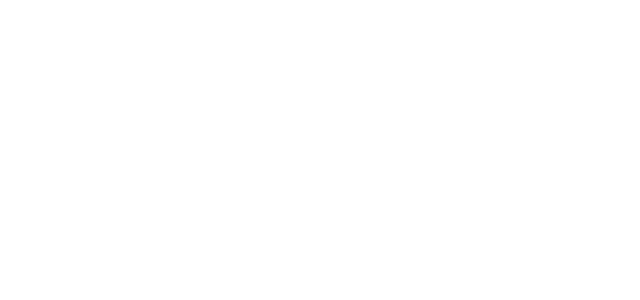
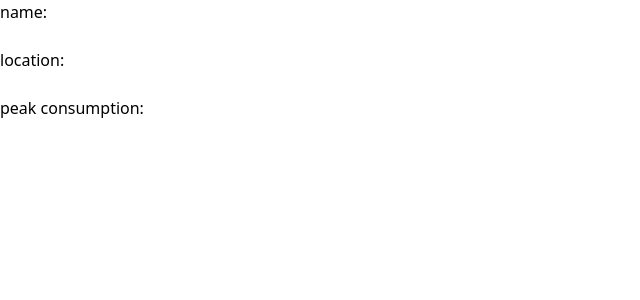
Before and after one commit to dennis1357qwq/CO2_Web-App, a React (Vite) app in the folder client/: page /newCenter in a window 1280 px wide. Before the commit this address had no page. Shown: the top 300 px of the page, without its empty margins (0-640 px from the left). Built offline with nearby package versions, Linux system fonts and the light colour scheme.

Commit message:
add Forminput for new Center

```diff
--- a/client/src/App.tsx
+++ b/client/src/App.tsx
@@ -3,13 +3,16 @@
 import CenterList from "./components/CenterList";
 import Center from "./components/Center";
 import { Route, Routes } from "react-router-dom";
+import { AddCenterForm } from "./components/AddCenterForm";
+import { Overview } from "./components/Overview";
 
 function App() {
   return (
     <>
       <Routes>
-        <Route path="/" element={<CenterList />} />
+        <Route path="/" element={<Overview />} />
         <Route path="/center/:id" element={<Center />} />
+        <Route path="/newCenter" element={<AddCenterForm />} />
       </Routes>
     </>
   );
--- /dev/null
+++ b/client/src/components/AddCenterForm.tsx
@@ -0,0 +1,31 @@
+import { useState } from "react";
+
+export function AddCenterForm() {
+  const [CenterName, setName] = useState("");
+  const [CenterLocation, setCenterLocation] = useState("");
+  const [CenterPeakConsumption, setCenterPeakConsumption] = useState("");
+  return (
+    <>
+      <div>
+        <p>name:</p>
+        <input
+          type="text"
+          value={CenterName}
+          onChange={(e) => setName(e.target.value)}
+        ></input>
+        <p>location:</p>
+        <input
+          type="text"
+          value={CenterLocation}
+          onChange={(e) => setCenterLocation(e.target.value)}
+        ></input>
+        <p>peak consumption:</p>
+        <input
+          type="text"
+          value={CenterPeakConsumption}
+          onChange={(e) => setCenterPeakConsumption(e.target.value)}
+        ></input>
+      </div>
+    </>
+  );
+}
--- /dev/null
+++ b/client/src/components/Overview.tsx
@@ -0,0 +1,11 @@
+import { NavLink } from "react-router-dom";
+import CenterList from "./CenterList";
+
+export const Overview: any = () => {
+  return (
+    <div>
+      <CenterList />
+      <NavLink to="/newCenter">+</NavLink>
+    </div>
+  );
+};
```
